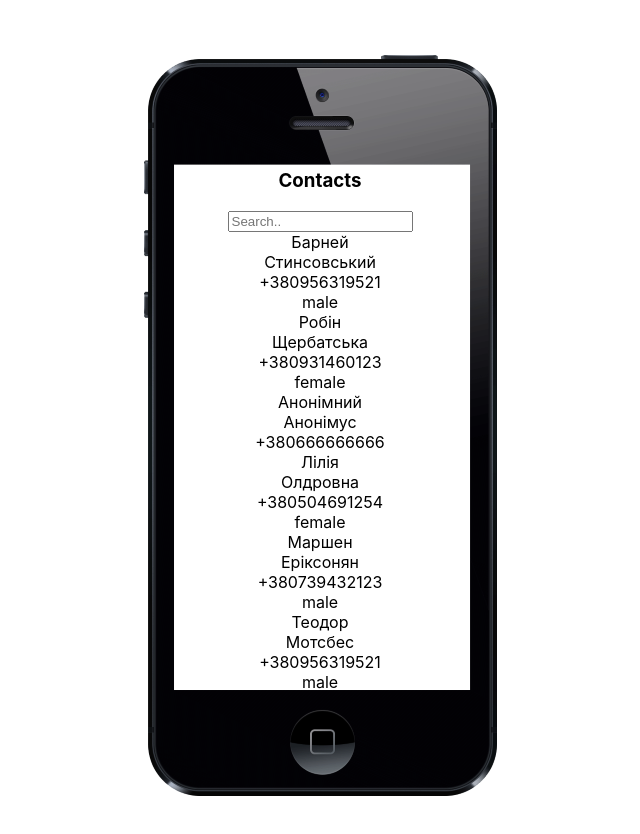
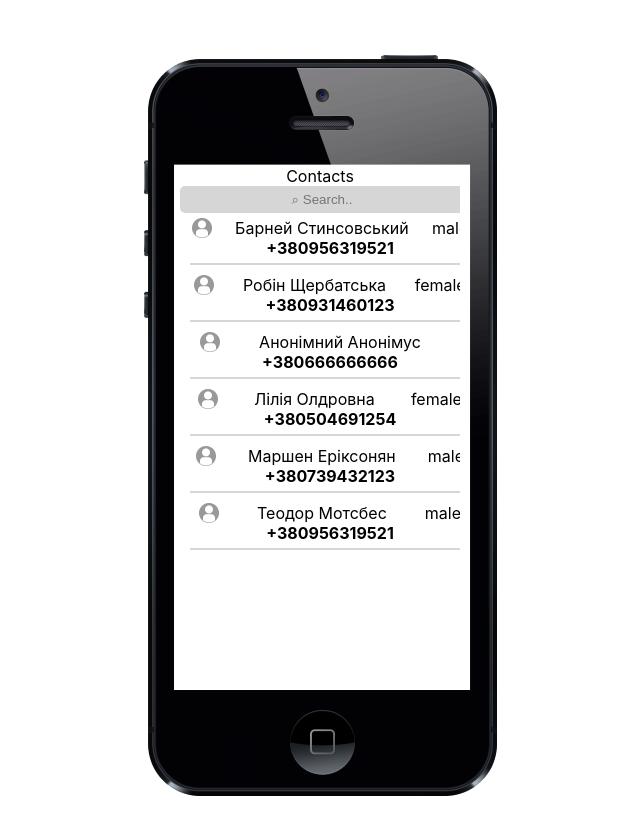
Before and after one commit to AndreyTantsiura/react-components, a React (Create React App) app: page / in a window 1280 px wide. Shown: the top 834 px of the page, without its empty margins (320-960 px from the left). Built offline with nearby package versions, Linux system fonts and the light colour scheme.

Commit message:
add contacts

```diff
--- a/src/components/Contact.js
+++ b/src/components/Contact.js
@@ -1,12 +1,18 @@
 import React from "react";
+import User from "../img/user.png";
 
 function Contact(props) {
   return (
-    <div className="card_contact">
-      <div className="first_name">{props.firstName}</div>
-      <div className="last_name">{props.lastName}</div>
+    <div className="contact_card">
+      <div className="contact_heder">
+        <img src={User} alt="" />
+        <div className="contact_name">
+          <span>{props.firstName}</span>
+          <span> {props.lastName}</span>
+        </div>
+        <div className="gender">{props.gender}</div>
+      </div>
       <div className="number_phone">{props.phone}</div>
-      <div className="gender">{props.gender}</div>
     </div>
   );
 }
--- a/src/components/Contacts.js
+++ b/src/components/Contacts.js
@@ -45,8 +45,9 @@ function Contacts() {
 
   return (
     <div className="wrapper">
-      <h3>Contacts</h3>
-      <input type="text" name="search" placeholder="Search.." />
+      <div className="iphone_menu">
+        <p>Contacts</p>
+        <input type="text" name="search" placeholder="&#x2315; Search.." />
         <div className="inner">
           {contactsArr.map((contact) => {
             return (
@@ -61,6 +62,7 @@ function Contacts() {
           })}
         </div>
       </div>
+    </div>
   );
 }
 
--- a/src/components/contacts.css
+++ b/src/components/contacts.css
@@ -5,3 +5,48 @@
   height: 700px;
   padding-top: 150px;
 }
+.iphone_menu {
+  width: 280px;
+  margin: 0 auto;
+  overflow: hidden;
+  display: flex;
+  flex-direction: column;
+}
+p {
+  margin-bottom: 0;
+}
+input {
+  width: 280px;
+  height: 25px;
+  border: none;
+  margin: 0 auto;
+  border-radius: 5px;
+  background-color: #d6d6d6;
+  text-align: center;
+}
+.inner {
+  display: flex;
+  flex-direction: column;
+  width: 300px;
+}
+.contact_card {
+  margin: 5px 0;
+}
+.contact_card:hover {
+  background-color: #d6d6d6;
+}
+.contact_heder {
+  display: flex;
+  justify-content: space-around;
+  cursor: pointer;
+}
+.gender {
+}
+.number_phone {
+  width: 280px;
+  margin-left: 10px;
+  padding-bottom: 5px;
+  font-size: 16px;
+  font-weight: bold;
+  border-bottom: 2px solid #d6d6d6;
+}
```
Also changed, not shown: src/img/search.png (added), src/img/user.png (added). Lines whose indentation alone changed are shown as unchanged.
